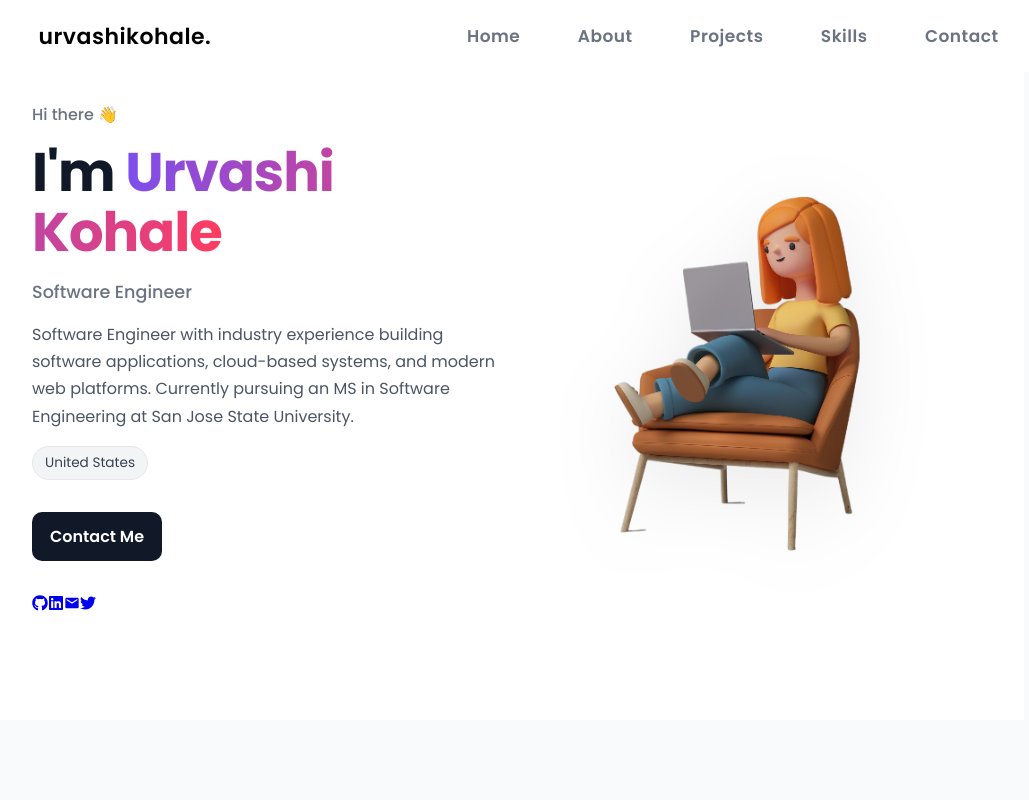
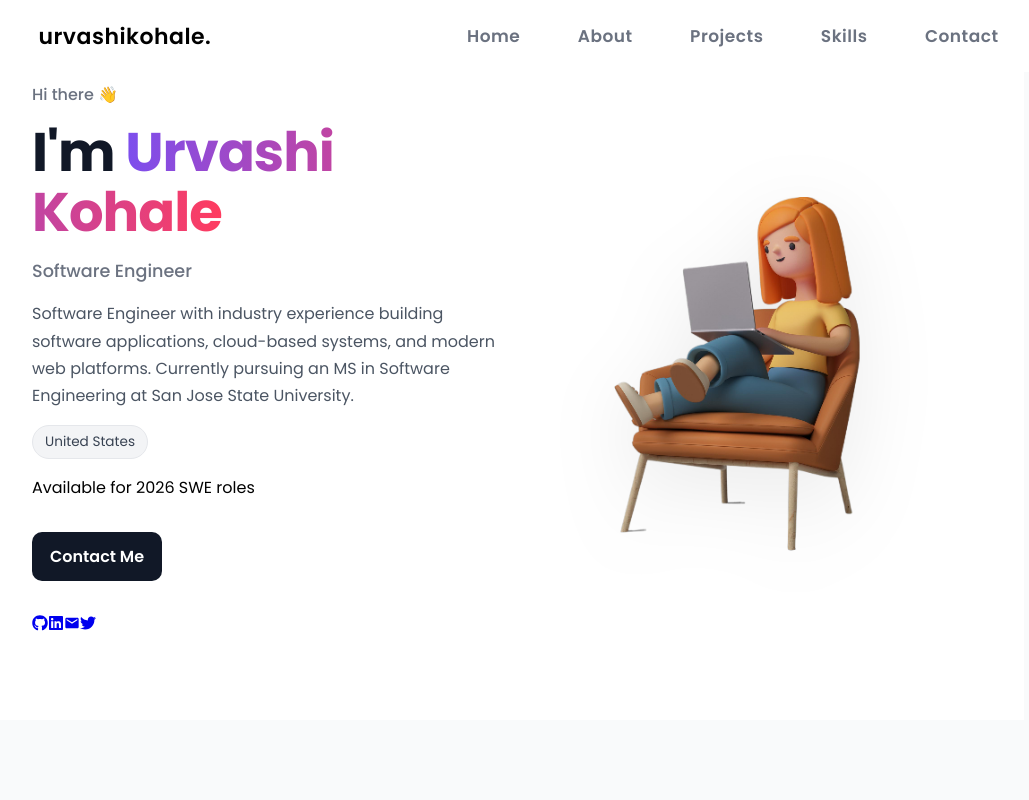
Before and after one commit to urvashikohale/My_Portfolio_Website, a React (Create React App) app: page / in a window 1280 px wide. Shown: the top 800 px of the page, without its empty margins (128-1157 px from the left). Built offline with nearby package versions, Linux system fonts and the light colour scheme.

Commit message:
Add availability badge

```diff
--- a/src/components/home/Home.js
+++ b/src/components/home/Home.js
@@ -23,6 +23,10 @@ const Home = () => {
           </p>
 
           <div className="locationBadge">United States</div>
+
+          <div className="availabilityBadge">
+            Available for 2026 SWE roles
+          </div>
         </div>
 
         <a href="#contact" className="homeButton">
```
